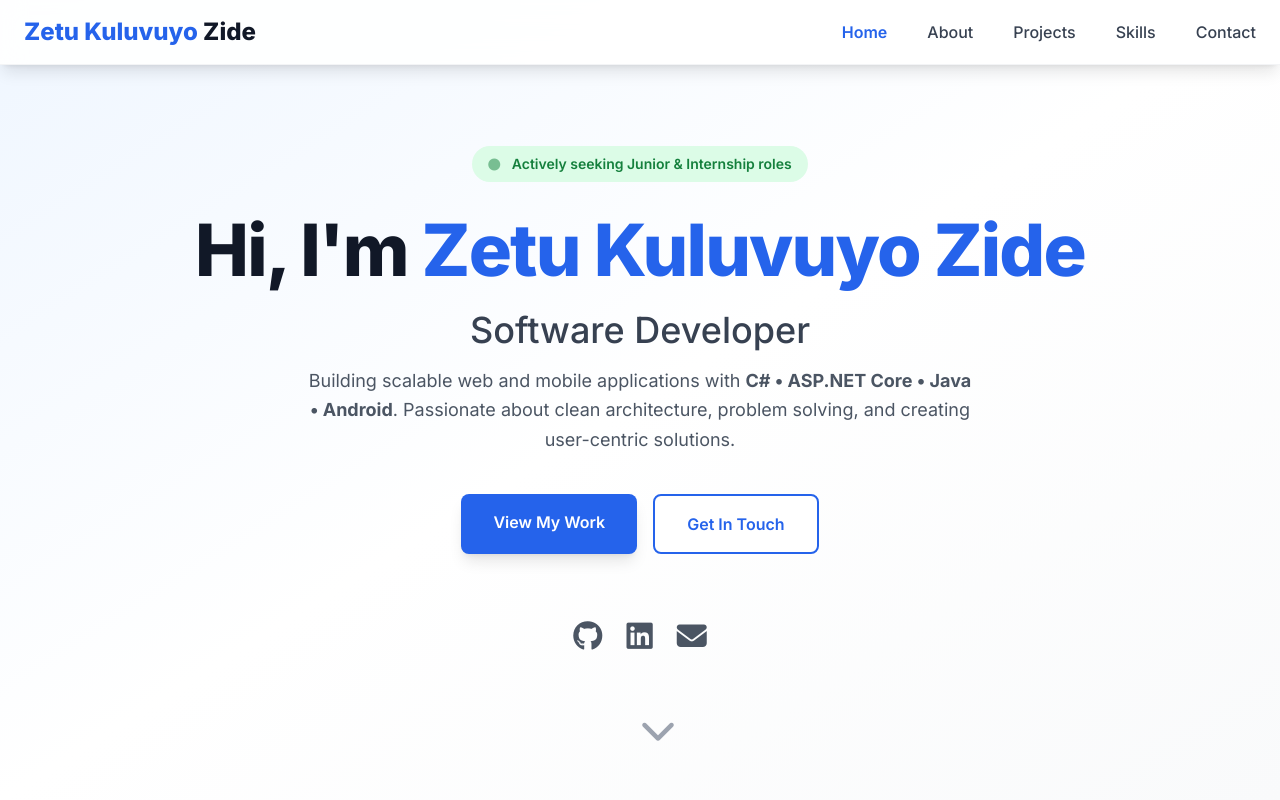
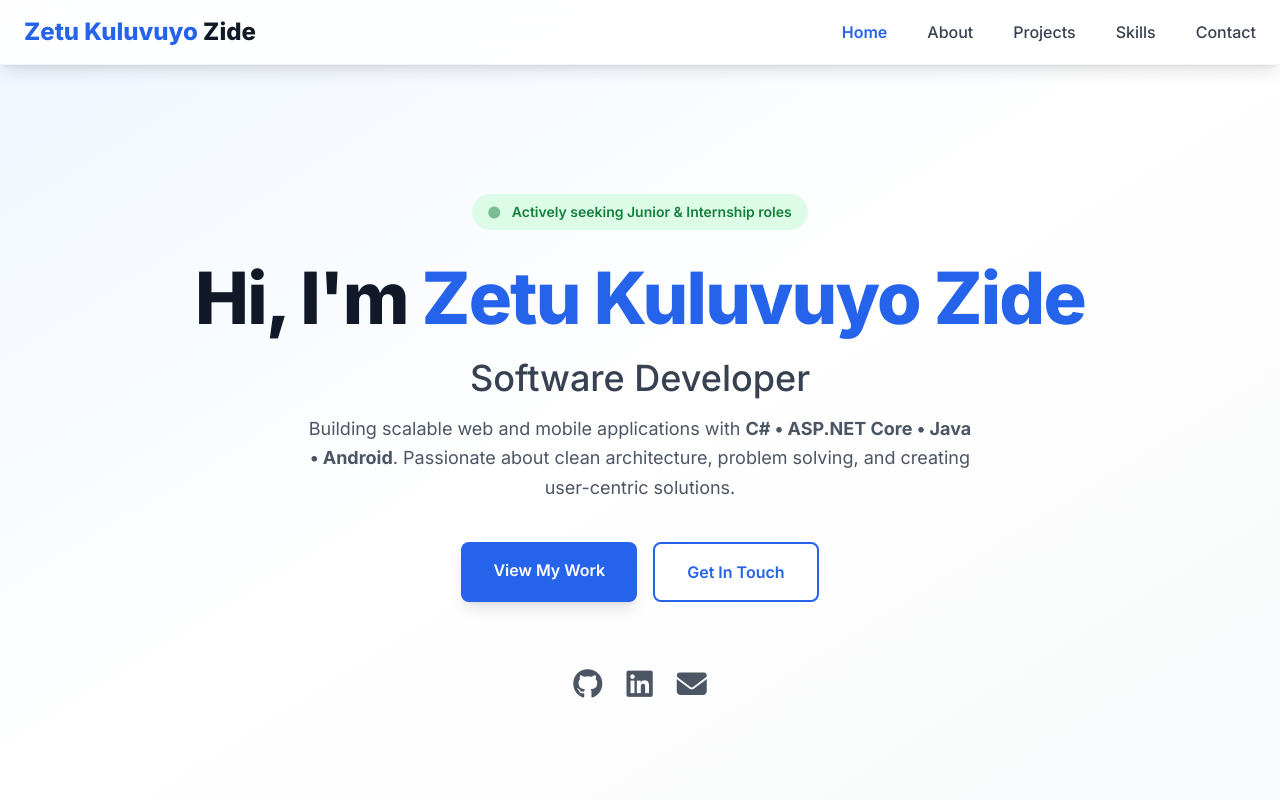
Before and after one commit to guavz-cs/portfolio-live, a plain HTML site: page index.html in a window 1280 px wide. Shown: the top 800 px of the page. Drawn offline with nearby package versions, Linux system fonts and the light colour scheme.

Commit message:
update hero

```diff
--- a/index.html
+++ b/index.html
@@ -68,7 +68,7 @@
 
             <div class="relative max-w-7xl mx-auto px-6 text-center">
                 <div class="animate-fade-in">
-                    <div class="inline-block px-4 py-2 rounded-full bg-green-100 dark:bg-green-900/50 text-green-700 dark:text-green-400 text-sm font-semibold mb-8">
+                    <div class="inline-block px-4 py-2 rounded-full bg-green-100 dark:bg-green-900/50 text-green-700 dark:text-green-400 text-sm font-semibold mb-8 mt-24">
                         <i class="fas fa-circle text-xs mr-2 animate-pulse"></i>
                         Actively seeking Junior & Internship roles
                     </div>
@@ -106,9 +106,9 @@
                 </div>
             </div>
 
-            <div class="absolute bottom-10 left-1/2 transform -translate-x-1/2 animate-bounce">
+            <!-- <div class="absolute bottom-10 left-1/2 transform -translate-x-1/2 animate-bounce">
                 <i class="fas fa-chevron-down text-4xl text-gray-400"></i>
-            </div>
+            </div> -->
         </section>
 
         <!-- About Section -->
```
